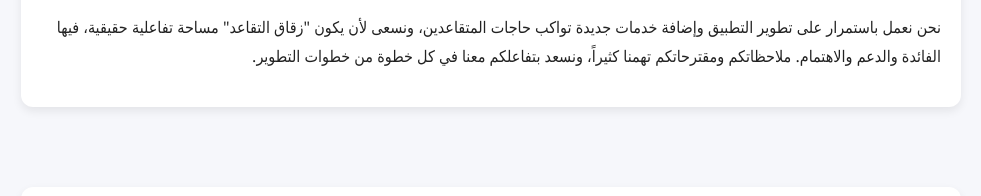
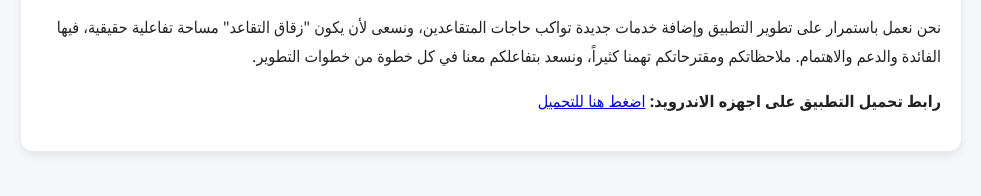
Before and after one commit to Osama1975/Zokak, a plain HTML site: page index.html in a window 1280 px wide. Shown: the part 881-1077 px from the top of the page, without its empty margins (149-1130 px from the left). Drawn offline with Linux system fonts and the light colour scheme.

Commit message:
Update index.html

```diff
--- a/index.html
+++ b/index.html
@@ -226,7 +226,7 @@
 نحن نعمل باستمرار على تطوير التطبيق وإضافة خدمات جديدة تواكب حاجات المتقاعدين، ونسعى لأن يكون "زقاق التقاعد" مساحة تفاعلية حقيقية، فيها الفائدة والدعم والاهتمام.
 ملاحظاتكم ومقترحاتكم تهمنا كثيراً، ونسعد بتفاعلكم معنا في كل خطوة من خطوات التطوير.
 </p>
-
+ <p><strong>رابط تحميل التطبيق على اجهزه الاندرويد:</strong> <a href="https://drive.usercontent.google.com/download?id=1360VAL-JinuIOq_sYXmNC_avT0haAHTS&export=download&authuser=0">اضغط هنا للتحميل</a></p>
   </section>
 
   <!-- ===== قسم الصور ===== -->
```
